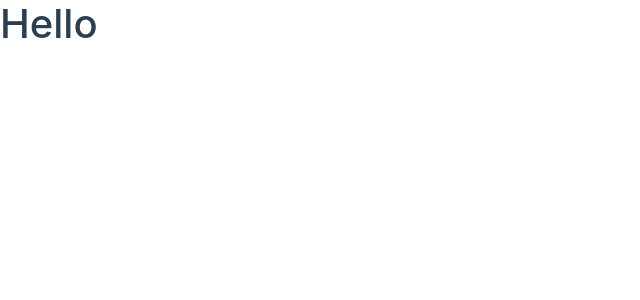
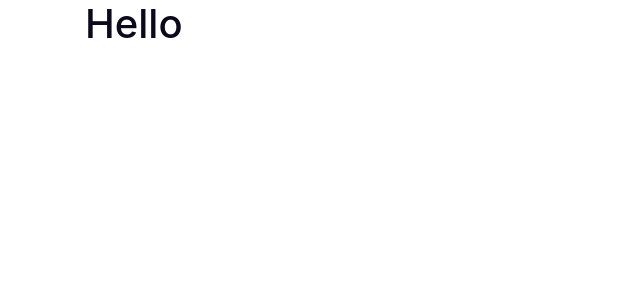
Before and after one commit to Coldersz/Vue-Axios, a Vue app: page /#/ in a window 1280 px wide. Shown: the top 300 px of the page, without its empty margins (0-640 px from the left). Built offline with nearby package versions, Linux system fonts and the light colour scheme.

Commit message:
Added baseUrl on axios instance

```diff
--- a/src/App.vue
+++ b/src/App.vue
@@ -8,6 +8,6 @@
 #app {
   -webkit-font-smoothing: antialiased;
   -moz-osx-font-smoothing: grayscale;
-  color: #2c3e50;
+  color: #0b091b;
 }
 </style>
--- /dev/null
+++ b/src/services/api.js
@@ -0,0 +1,5 @@
+import axios from 'axios'
+
+export default axios.create({
+  baseURL: 'https://jsonplaceholder.typicode.com/'
+})
--- a/src/views/Home.vue
+++ b/src/views/Home.vue
@@ -1,11 +1,17 @@
 <template>
   <div class="home">
-    <h1>Hello</h1>
+    <div class="container">
+      <div class="row">
+        <div class="col">
+          <h1>Hello</h1>
+        </div>
+      </div>
+    </div>
   </div>
 </template>
 
 <script>
 export default {
-  name: 'Home'
-}
+  name: "Home",
+};
 </script>
```
